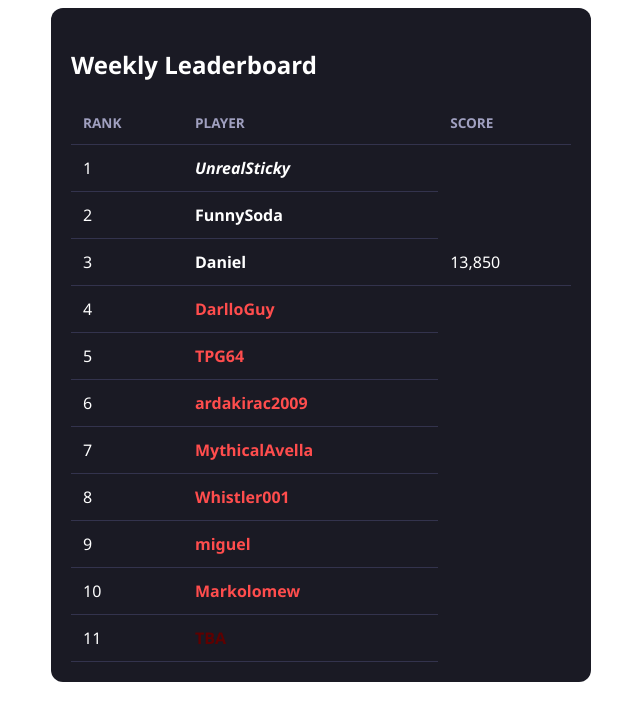
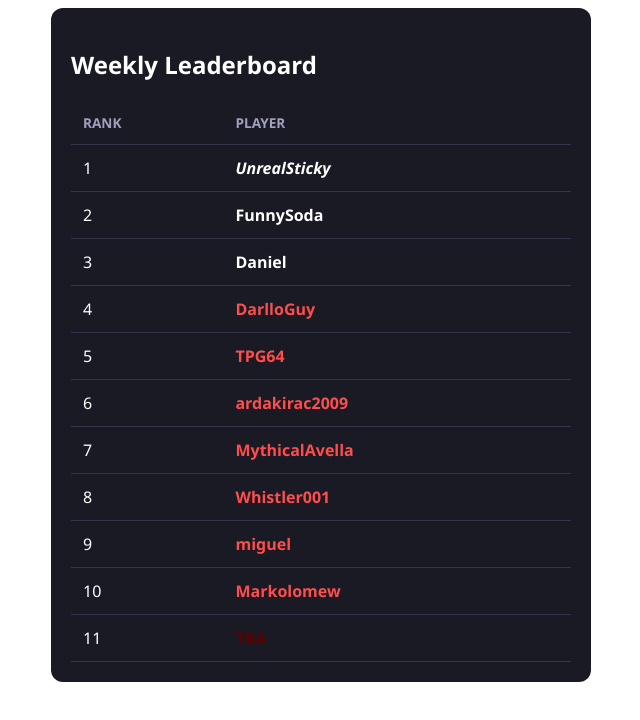
Before and after one commit to 27105/Friends-Leaderboard, a plain HTML site: page index.html in a window 1280 px wide. Shown: the whole page, without its empty margins (319-959 px from the left). Drawn offline with Linux system fonts and the light colour scheme.

Commit message:
Remove scores

```diff
--- a/index.html
+++ b/index.html
@@ -13,7 +13,6 @@
                 <tr>
                     <th>Rank</th>
                     <th>Player</th>
-                    <th>Score</th>
                 </tr>
             </thead>
             <tbody>
@@ -28,7 +27,6 @@
                 <tr>
                     <td>3</td>
                     <td class="friend-name gem-and-royal">Daniel</td>
-                    <td>13,850</td>
                 </tr>
                 <tr>
                     <td>4</td>
```
